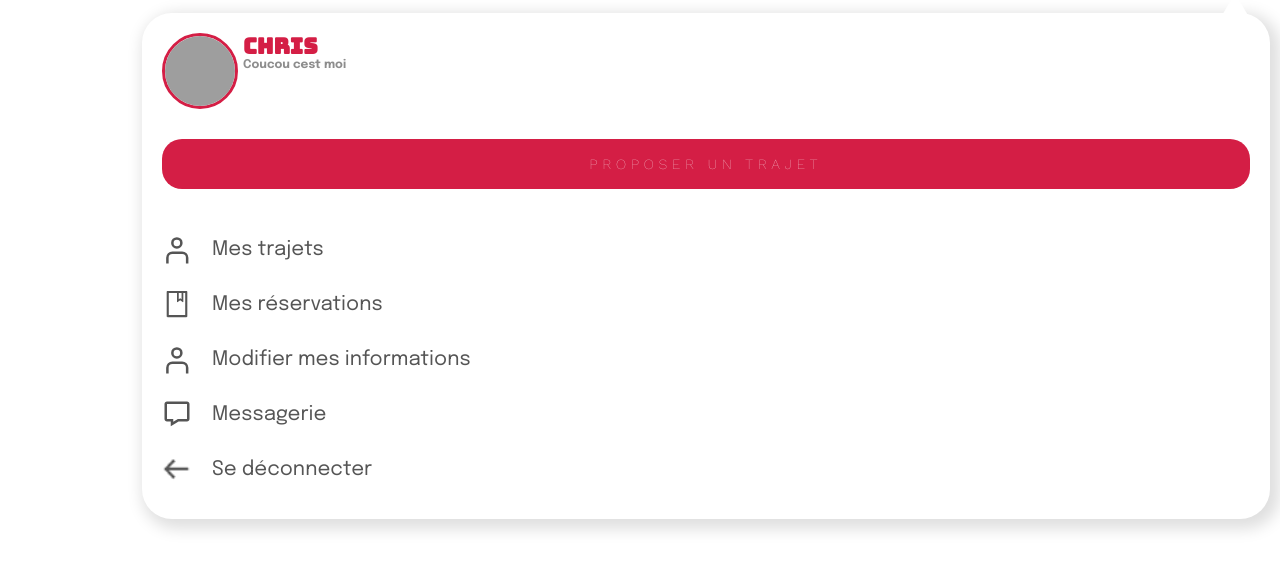
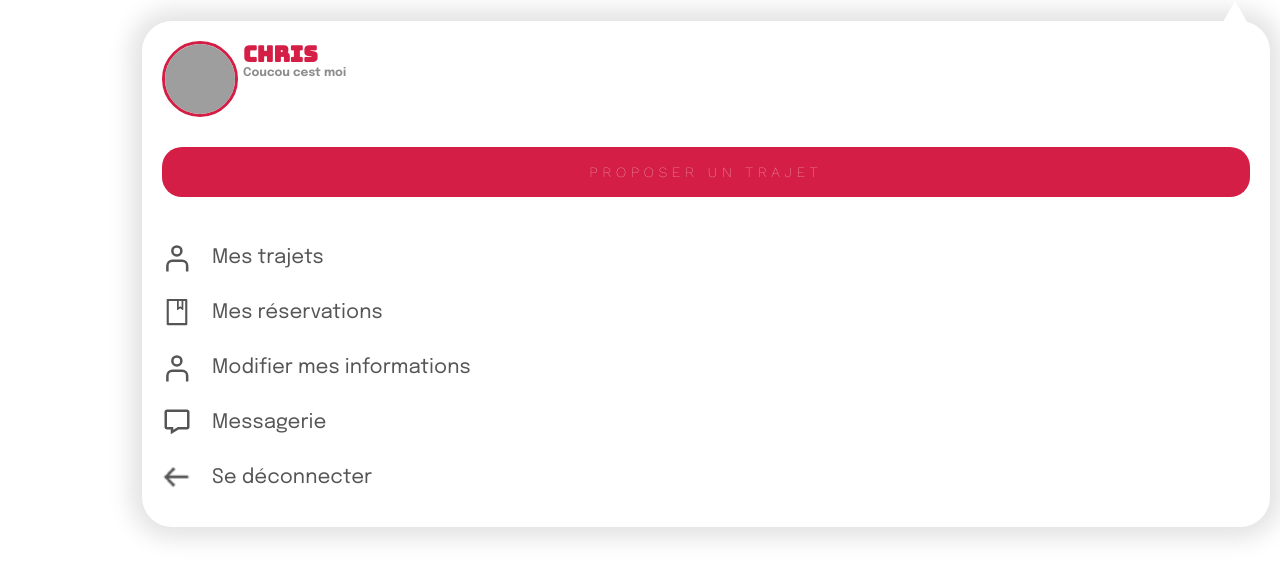
Before and after one commit to chrisviv/blablaCampus, a PHP site: page /myaccount.php in a window 1280 px wide. Shown: the part 72-651 px from the top of the page. Run offline with PHP 8.4, Linux system fonts and the light colour scheme; grey boxes are pictures that could not be loaded.

Commit message:
triangle ready in profile container

```diff
--- a/assets/css/style.css
+++ b/assets/css/style.css
@@ -319,20 +319,19 @@ body{
     align-items: flex-start;
     justify-content: center;
     flex-direction: column;
-    -webkit-box-shadow: 5px 5px 15px 5px rgba(0,0,0,0.13);
-    box-shadow: 5px 5px 15px 5px rgba(0,0,0,0.13);
+    -webkit-box-shadow: 0px 0px 24px 11px rgba(0,0,0, 0.116);
+    box-shadow: 0px 0px 24px 11px rgba(0, 0, 0, 0.116);
     padding: 20px;
     border-radius: 30px;
     width: 85%;
     position: absolute;
     right: 10px;
-    top: 85px;
+    top: 93px;
 }
 
 .userPanel::before{
     content: '';
     position: absolute;
-
     top: -20px;
     right: 10px;
     height : 0;
```
